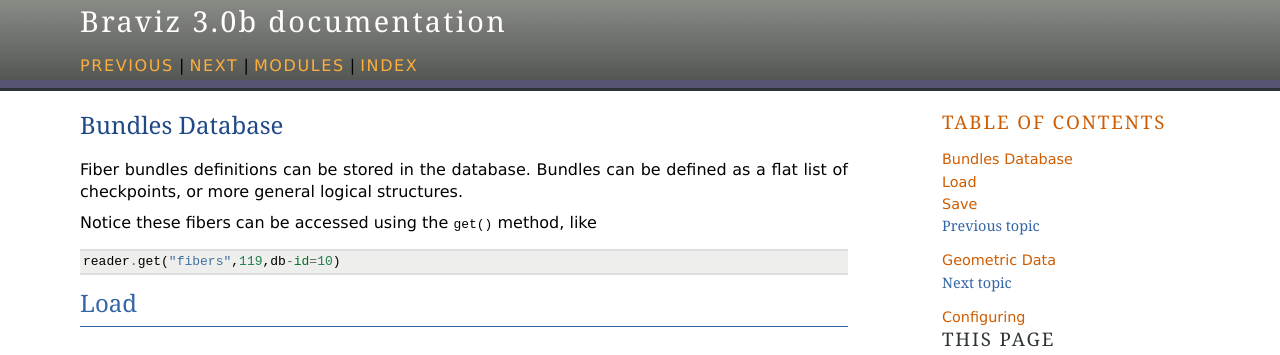
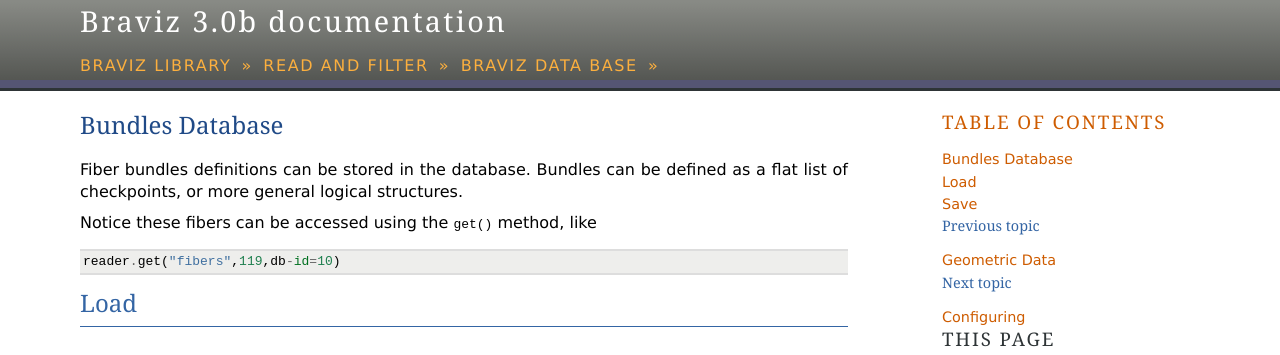
Before and after one commit to diego0020/braviz-app, a Sphinx documentation site: the page built from sphinx_doc/source/library/bundles_db.rst, in a window 1280 px wide and 1400 px high, cut to the strip 0-355 px from the top of the window. Built offline with Sphinx 7.4.7, drawn with Linux system fonts in a browser that asks for light colours; some of the changed lines change nothing that is shown.

Commit message:
style changes

```diff
--- a/sphinx_doc/source/agogo_braviz/layout.html
+++ b/sphinx_doc/source/agogo_braviz/layout.html
@@ -22,6 +22,7 @@
         <div class="headertitle"><a
           href="{{ pathto(master_doc) }}">{{ shorttitle|e }}</a></div>
         {%- endblock %}
+        <!--
         <div class="rel">
           {%- for rellink in rellinks|reverse %}
           <a href="{{ pathto(rellink[0]) }}" title="{{ rellink[1]|striptags|e }}"
@@ -29,6 +30,14 @@
           {%- if not loop.last %}{{ reldelim2 }}{% endif %}
           {%- endfor %}
         </div>
+        -->
+          <nav class="parents">
+              <ol>
+          {%- for parent in parents %}
+          <li><a href="{{ parent.link|e }}" {% if loop.last %}{{ accesskey("U") }}{% endif %}>{{ parent.title }}</a>{{ reldelim1 }}</li>
+        {%- endfor %}
+                  </ol>
+          </nav>
        </div>
     </div>
 {% endblock %}
--- a/sphinx_doc/source/agogo_braviz/static/agogo.css_t
+++ b/sphinx_doc/source/agogo_braviz/static/agogo.css_t
@@ -33,6 +33,30 @@ div.header, div.content, div.footer {
 div.header-wrapper {
   background: {{ theme_headerbg }};
   border-bottom: 3px solid #2e3436;
+}
+
+nav.parents ol {
+    list-style-type: none;
+    margin: 0;
+    padding: 0;
+    overflow: hidden;
+}
+
+nav.parents ol li {
+    float: left;
+    text-transform: uppercase;
+    color: #fcaf3e;
+
+}
+nav.parents ol li a{
+    margin : 0px 5px 0px 12px;
+    text-transform: uppercase;
+    letter-spacing: .1em;
+    color: #fcaf3e;
+}
+
+nav.parents ol li:first-child a{
+    margin-left : 0px;
 }
 
 
--- a/sphinx_doc/source/library/index.rst
+++ b/sphinx_doc/source/library/index.rst
@@ -4,7 +4,7 @@
    contain the root `toctree` directive.
 
 
-Welcome to Braviz library documentation!
+Braviz library
 ========================================
 
 Introduction
@@ -136,6 +136,17 @@ it relies in the following projects
 
 Thanks a lot to all for making braviz possible.
 
+contributing
+--------------
+
+Repository
+
+`https://bitbucket.org/dieg0020/braviz`_
+
+Issues
+
+`https://bitbucket.org/dieg0020/braviz/issues?status=new&status=open`_
+
 Indices and tables
 ==================
 
```
